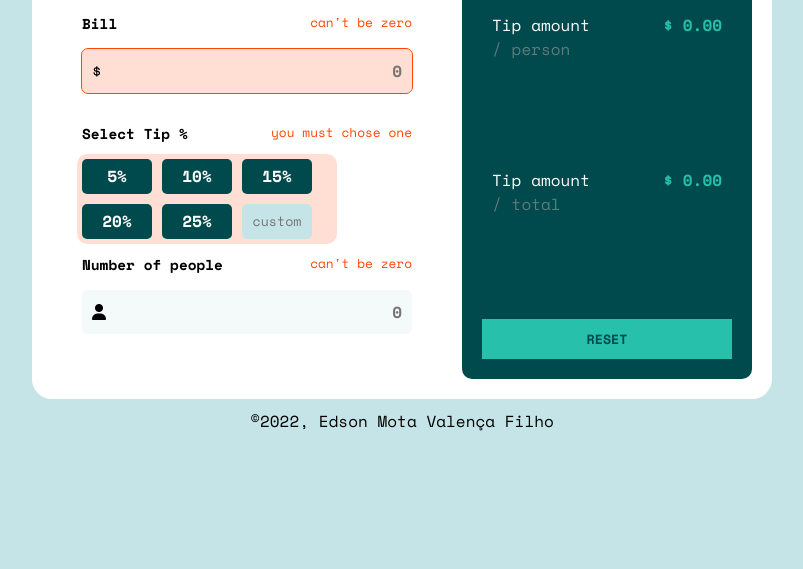
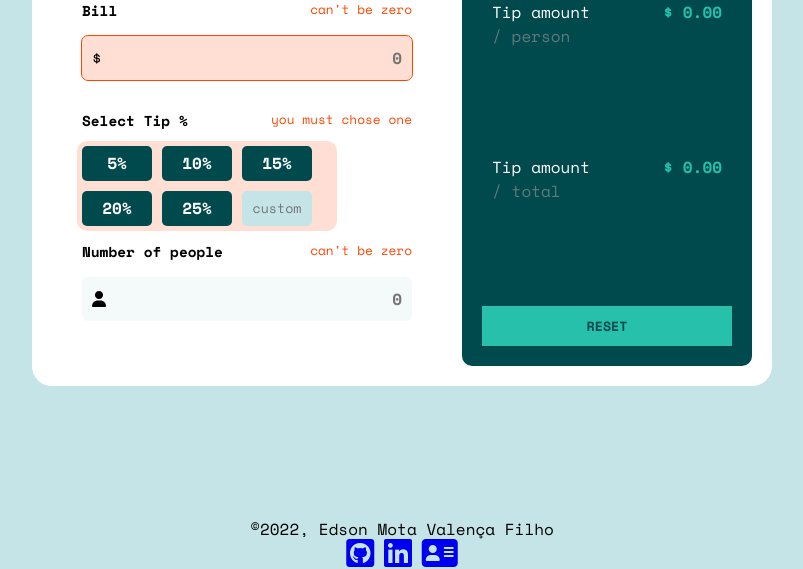
Before and after one commit to emvalencaf/tipCalculatorApp, a plain HTML site: page index.html in a window 1280 px wide. Shown: the part 234-803 px from the top of the page, without its empty margins (238-1041 px from the left). Drawn offline with nearby package versions, Linux system fonts and the light colour scheme.

Commit message:
pequenas melhorias no css

```diff
--- a/index.html
+++ b/index.html
@@ -124,6 +124,11 @@
         <p>
             &copy;2022, Edson Mota Valença Filho
         </p>
+        <div>
+            <abbr title="My github page"><a href="#"><i class="fa-brands fa-square-github fa-2xl"></i></a></abbr>
+            <abbr title="My linkedin page"><a href="#"><i class="fa-brands fa-linkedin fa-2xl"></i></a></abbr>
+            <abbr title="My portfoil page"><a href="#"><i class="fa-solid fa-address-card fa-2xl"></i></a></abbr>
+        </div>
     </footer>
 </body>
 </html>
--- a/src/css/index.css
+++ b/src/css/index.css
@@ -17,16 +17,18 @@
 body{
     background-color: var(--primaryBackgroundColor);
     height: 100vh;
+    min-height: 100%;
 
     display: flex;
     flex-direction: column;
-    justify-content: center;
+    justify-content: space-between;
     align-items: center;
     gap:10px;
 }
-body h1{
+header h1{
     text-transform: uppercase;
     align-self: center;
+
 }
 header{
     margin-top:10px;
@@ -235,3 +237,21 @@ header{
 
     padding:10px;
 }
+
+footer{
+    display: flex;
+    flex-direction: column;
+    align-items: center;
+    justify-content: center;
+    height: 50px;
+    width: 100%;
+    bottom:0;
+}
+
+footer p{
+    text-align: center;
+}
+
+footer div{
+    gap:20px;
+}
```
